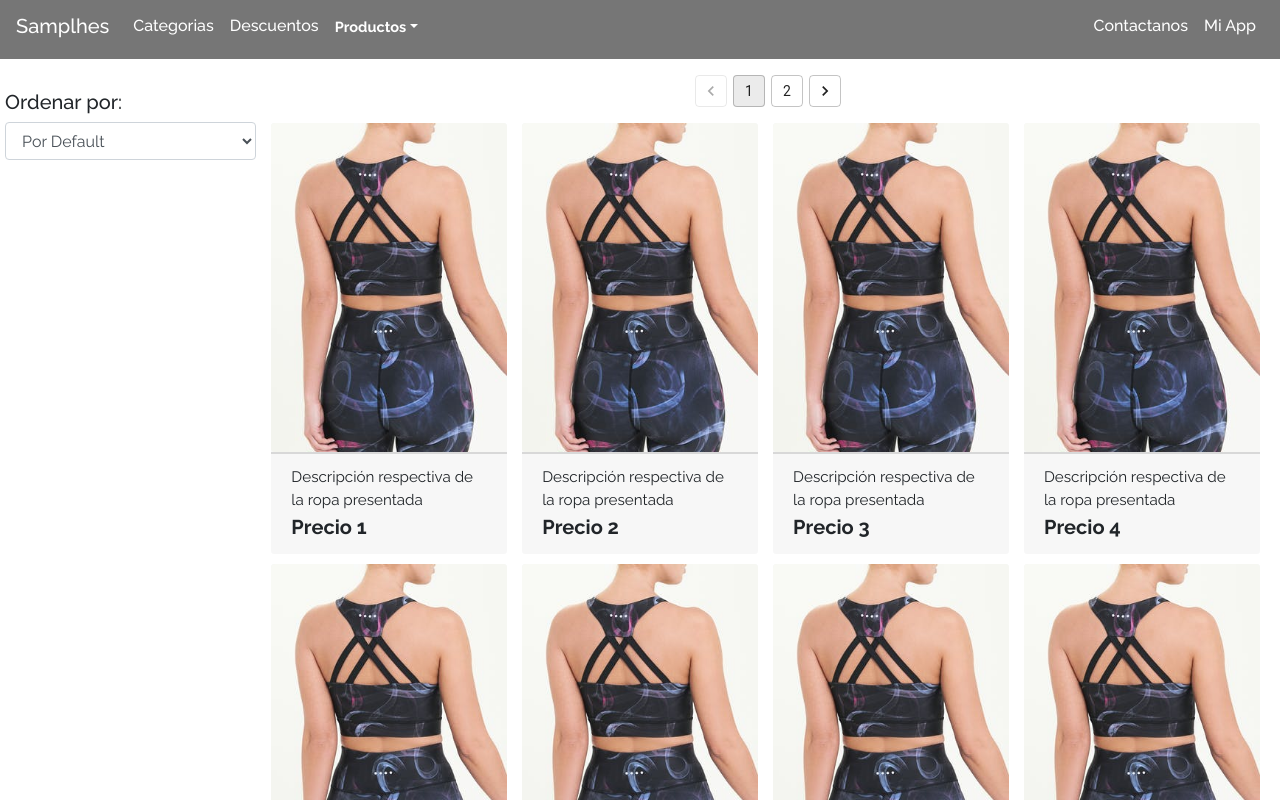
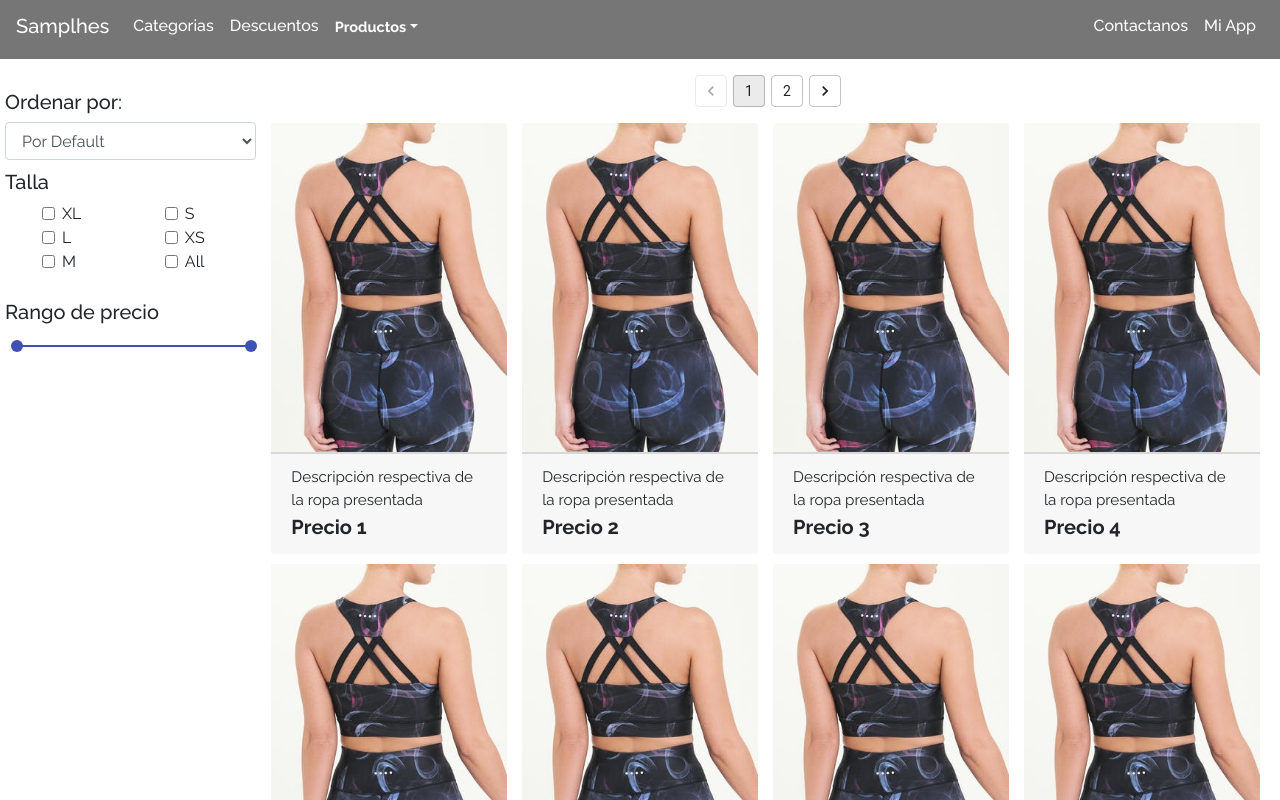
Before and after one commit to jonfer1022/First-Online-Shop, a React (Create React App) app: page /products in a window 1280 px wide. Shown: the top 800 px of the page. Built offline with nearby package versions, Linux system fonts and the light colour scheme.

Commit message:
Se agregan filtros a la página de products

```diff
--- a/src/components/Products.js
+++ b/src/components/Products.js
@@ -4,15 +4,29 @@ import './styles/Products.scss';
 import { dataPortafolio } from '../dataClothes.json';
 import { dataFilter } from '../dataFilter.json';
 import { Form } from 'react-bootstrap';
+import Slider from '@material-ui/core/Slider';
 
 const Products = (props) => {
 
   props.action("Products");
 
+  const [value, setValue] = React.useState([0, 200]);
+
+  const handleChange = (event, newValue) => {
+    setValue(newValue);
+  };
+
+  // const valuetext = (value) => {
+  //   return `${value}°C`;
+  // }
+
+  // console.log(value);
+
   return(
     <Fragment>
       <div className="products-main">
         <div className="filters">
+          <div className="ordenar">
             <Form.Group>
               <h5>Ordenar por:</h5>
               <Form.Control as="select">
@@ -21,6 +35,38 @@ const Products = (props) => {
                 })}
               </Form.Control>
             </Form.Group>
+          </div>
+          <div className="talla">
+            <h5>Talla</h5>
+            <div className="colm-1">
+              <Form.Group controlId="formBasicCheckbox">
+                <Form.Check type="checkbox" label="XL" />
+                <Form.Check type="checkbox" label="L" />
+                <Form.Check type="checkbox" label="M" />
+              </Form.Group>
+            </div>
+            <div className="colm-2">
+              <Form.Group controlId="formBasicCheckbox">
+                <Form.Check type="checkbox" label="S" />
+                <Form.Check type="checkbox" label="XS" />
+                <Form.Check type="checkbox" label="All" />
+              </Form.Group>
+            </div>
+          </div>
+          <div className="rango">
+            <h5>Rango de precio</h5>
+            <div className="slider-rango">
+              <Slider
+                value={value}
+                min={0}
+                max={200}
+                onChange={handleChange}
+                valueLabelDisplay="auto"
+                aria-labelledby="range-slider"
+                // getAriaValueText={valuetext}
+              />
+            </div>
+          </div>
         </div>
         <div className="products-list">
           <ListClothes
--- a/src/components/styles/Products.scss
+++ b/src/components/styles/Products.scss
@@ -12,14 +12,40 @@
 
 .products-list{
     display: inline-block;
-    // border: solid;
-    // height: 100%;
     width: 80%;
 }
 
-.form-group{
+.ordenar{
+    height: 100px;
+}
+
+.ordenar .form-group{
     position: relative;
     top: 25px;
     margin-left: 2%;
     margin-top: 2%;
 }
+
+.talla{
+    padding: 2%;
+}
+
+.talla .colm-1{
+    display: inline-block;
+    width: 50%;
+    padding-left: 15%;
+}
+
+.talla .colm-2{
+    display: inline-block;
+    width: 50%;
+    padding-left: 15%;
+}
+
+.rango{
+    padding: 2%;
+}
+
+.slider-rango{
+    margin-left: 5%;
+}
```
Lines whose indentation alone changed are shown as unchanged.
